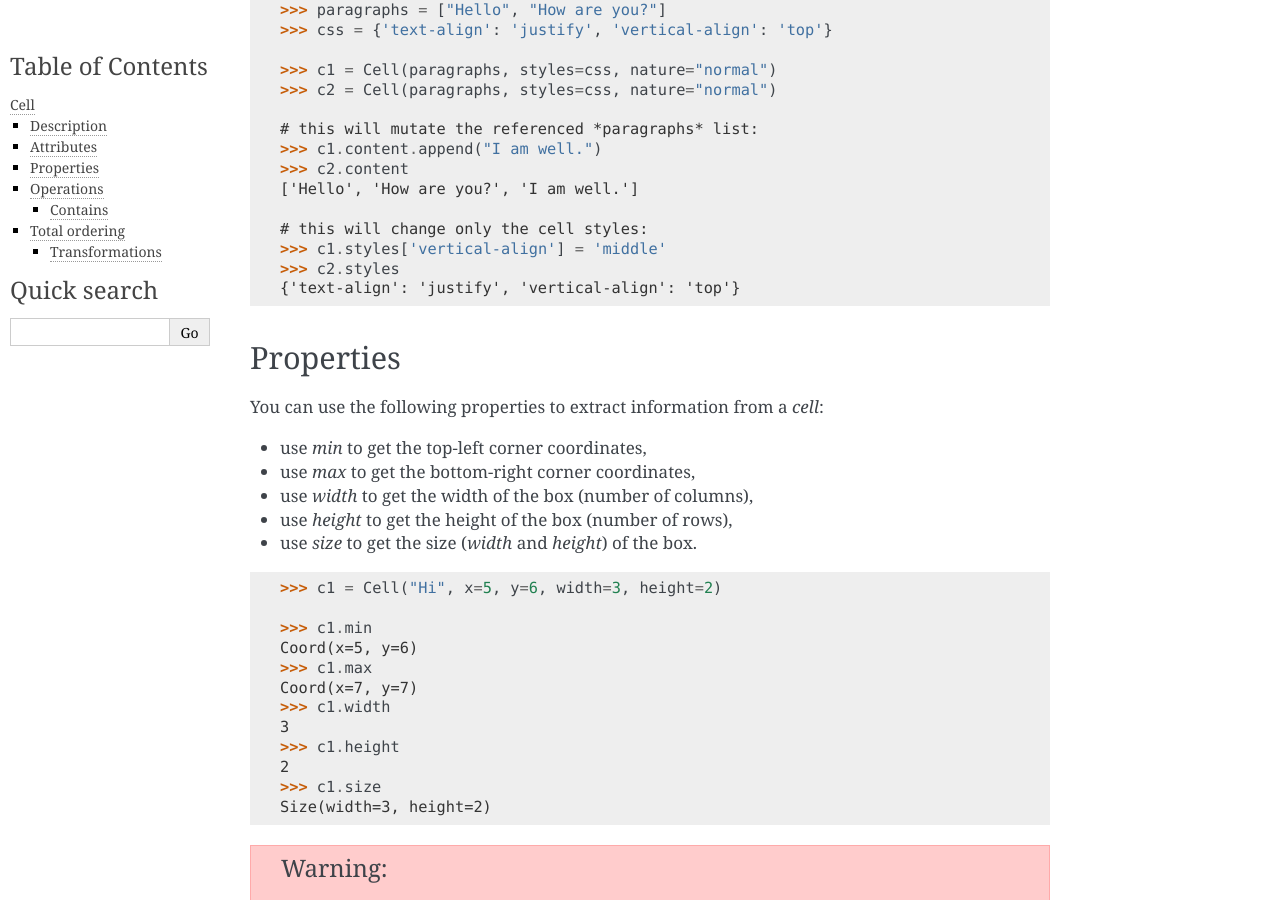
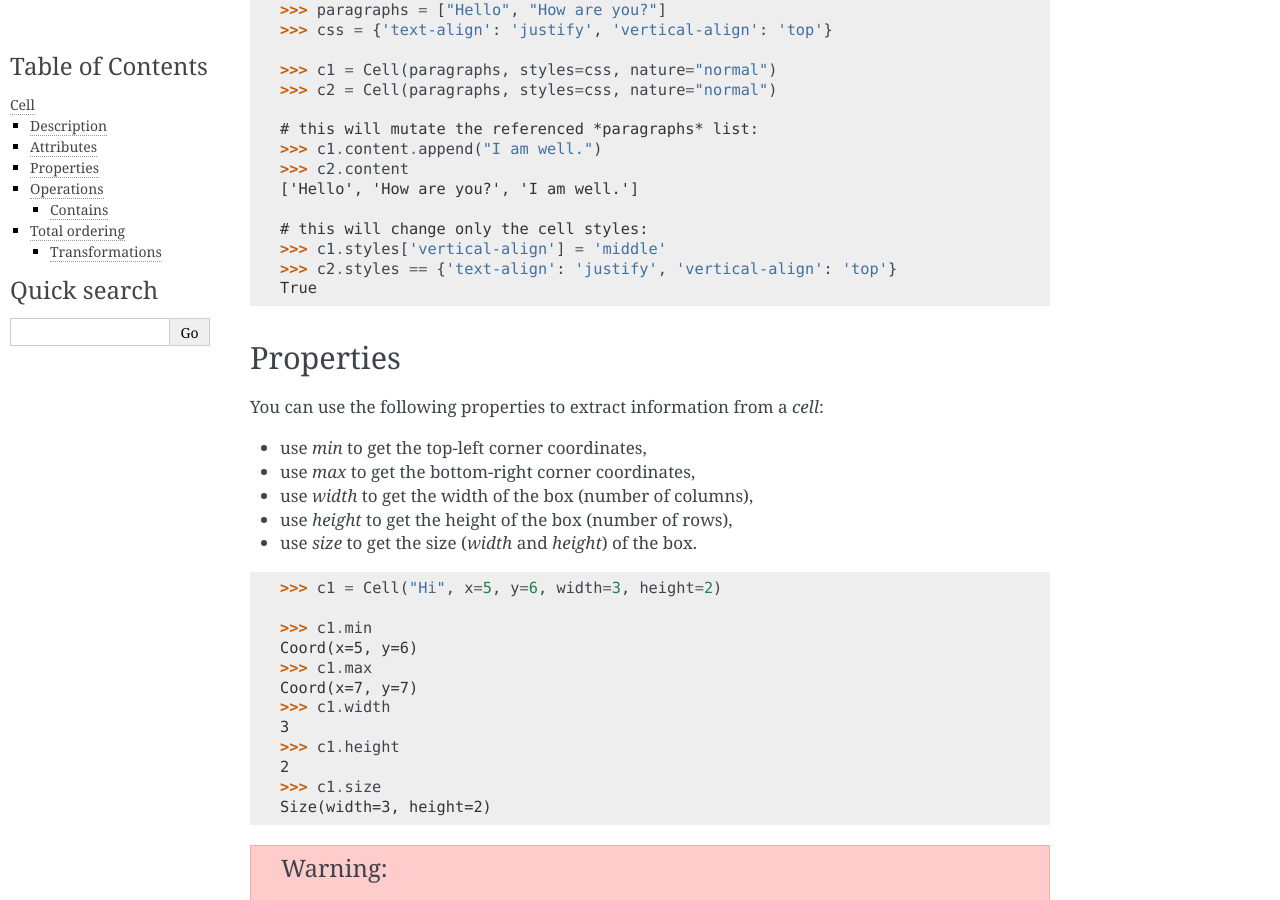
Before and after one commit to laurent-laporte-pro/benker, a Sphinx documentation site: the page built from docs/tutorials/cell.rst, in a window 1280 px wide and 900 px high, scrolled down 1765 px. Built offline with Sphinx 7.4.7, drawn with Linux system fonts in a browser that asks for light colours.

Commit message:
Fix minor bug in the Cell documentation.

```diff
--- a/docs/tutorials/cell.rst
+++ b/docs/tutorials/cell.rst
@@ -104,8 +104,8 @@ Using the cell attributes:
 
     # this will change only the cell styles:
     >>> c1.styles['vertical-align'] = 'middle'
-    >>> c2.styles
-    {'text-align': 'justify', 'vertical-align': 'top'}
+    >>> c2.styles == {'text-align': 'justify', 'vertical-align': 'top'}
+    True
 
 
 Properties
```
